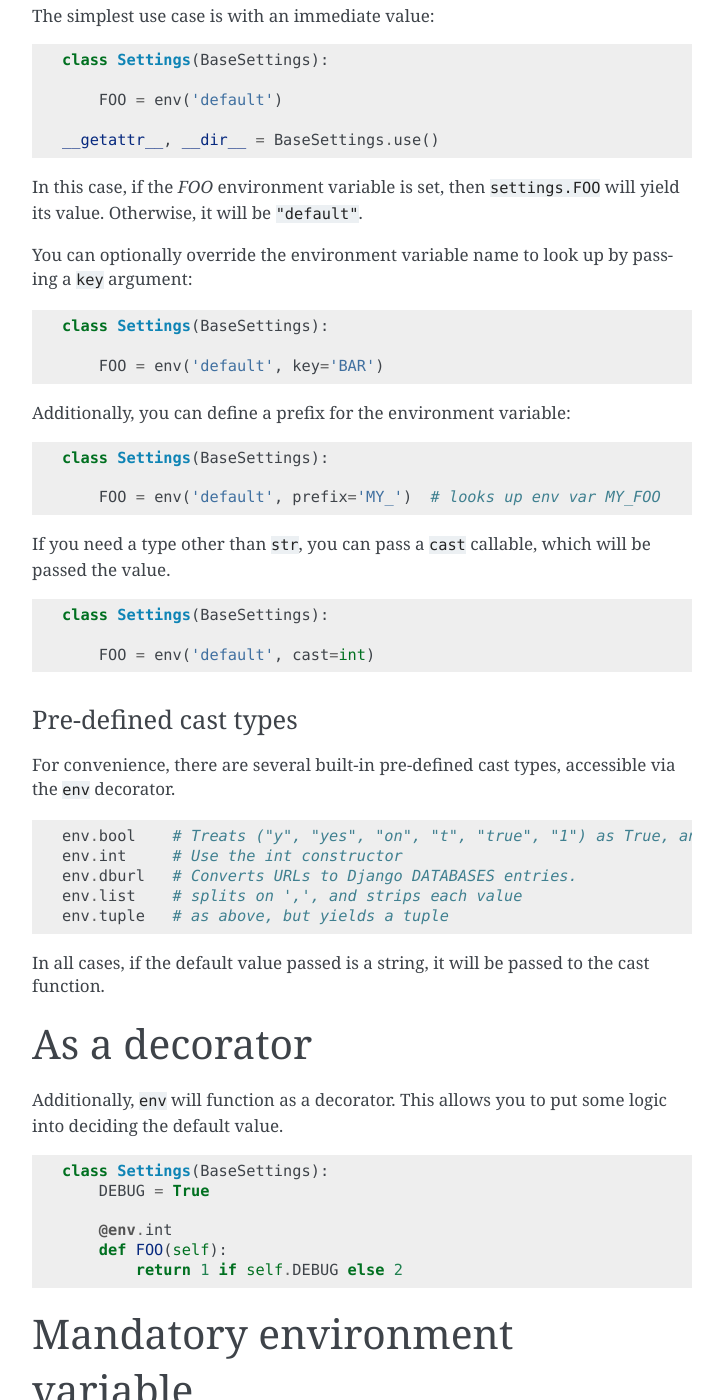
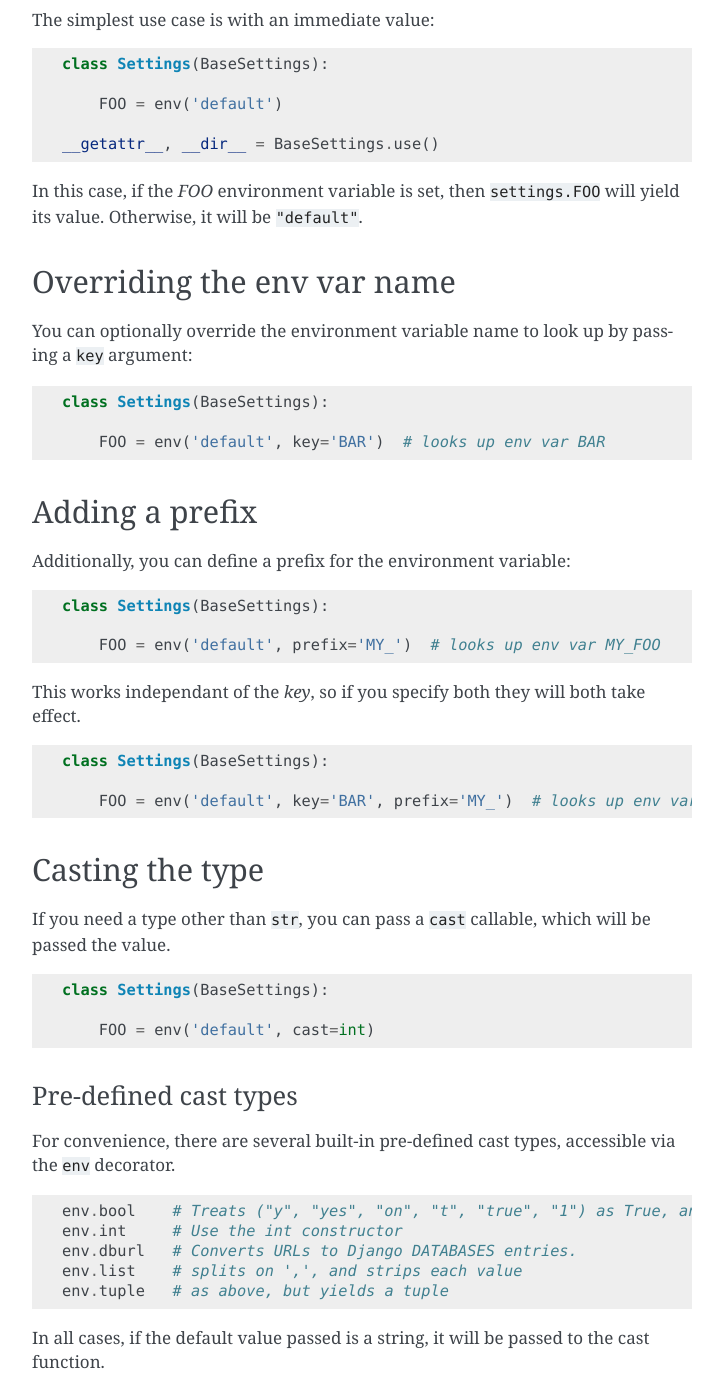
Before and after one commit to funkybob/django-classy-settings, a Sphinx documentation site: the page built from docs/index.rst, in a window 1280 px wide and 1400 px high, scrolled down 5164 px. Shown: the whole window, without its empty margins (388-1111 px from the left). Built offline with Sphinx 7.4.7, drawn with Linux system fonts in a browser that asks for light colours; some of the changed text lies outside the part shown.

Commit message:
Polish the docs

```diff
--- a/docs/index.rst
+++ b/docs/index.rst
@@ -257,7 +257,7 @@ per-mode control.
             GLOBAL = "local"  # This setting will never be used
 
 The `env` property
-------------------
+==================
 
 To help with environment driven settings there is the `env` property decorator.
 
@@ -275,6 +275,9 @@ The simplest use case is with an immediate value:
 In this case, if the `FOO` environment variable is set, then ``settings.FOO``
 will yield its value.  Otherwise, it will be ``"default"``.
 
+Overriding the env var name
+---------------------------
+
 You can optionally override the environment variable name to look up by passing
 a ``key`` argument:
 
@@ -282,7 +285,10 @@ a ``key`` argument:
 
     class Settings(BaseSettings):
 
-        FOO = env('default', key='BAR')
+        FOO = env('default', key='BAR')  # looks up env var BAR
+
+Adding a prefix
+---------------
 
 Additionally, you can define a prefix for the environment variable:
 
@@ -291,6 +297,17 @@ Additionally, you can define a prefix for the environment variable:
     class Settings(BaseSettings):
 
         FOO = env('default', prefix='MY_')  # looks up env var MY_FOO
+
+This works independant of the `key`, so if you specify both they will both take effect.
+
+.. code-block:: python
+
+    class Settings(BaseSettings):
+
+        FOO = env('default', key='BAR', prefix='MY_')  # looks up env var MY_BAR
+
+Casting the type
+----------------
 
 If you need a type other than ``str``, you can pass a ``cast`` callable, which
 will be passed the value.
```
Also changed, not shown: other parts of docs/index.rst (+1 -1 lines), 1 other file.
